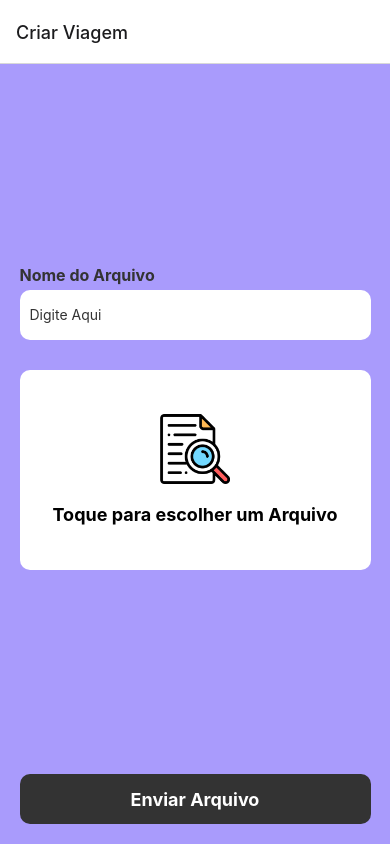
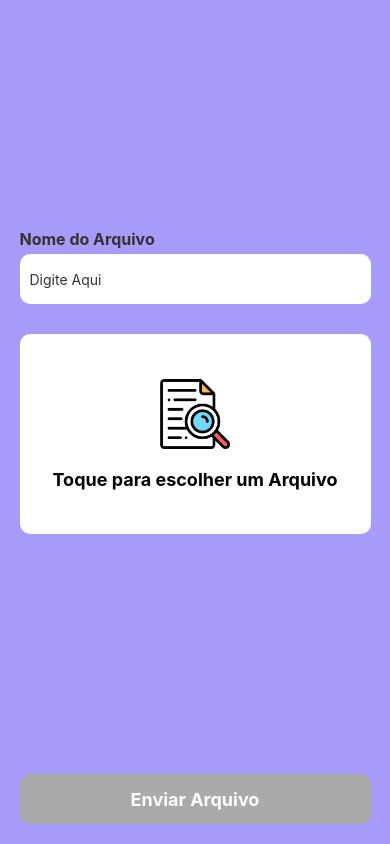
Before and after one commit to DS-2021-2-Feudo-Azul-Hortencia/Frontend, a React Native app: screen /UploadFiles in a window 390 px wide. Built offline with nearby package versions, Linux system fonts and the light colour scheme.

Commit message:
adicionando tela de upload de documentos

```diff
--- a/App.js
+++ b/App.js
@@ -12,13 +12,10 @@ export default function App() {
   return (
     <NavigationContainer>
       <Stack.Navigator>
-        {/* <Stack.Screen
-          name="Criar Viagem"
-          component={Login}
-        /> */}
         <Stack.Screen
-          name="Criar Viagem"
+          name="UploadFiles"
           component={UploadImages}
+          options={{ headerShown: false }}
         />
       </Stack.Navigator>
     </NavigationContainer>
--- a/package.json
+++ b/package.json
@@ -9,6 +9,7 @@
   "dependencies": {
     "@react-navigation/native": "^6.0.8",
     "@react-navigation/native-stack": "^6.5.0",
+    "axios": "^0.26.1",
     "expo": "~44.0.2",
     "expo-cli": "^5.3.0",
     "expo-splash-screen": "~0.14.1",
--- a/src/pages/UploadImages/index.js
+++ b/src/pages/UploadImages/index.js
@@ -1,4 +1,4 @@
-import React, {useState} from "react";
+import React, { useState } from "react";
 import {
   View,
   Image,
@@ -9,33 +9,27 @@ import {
   TouchableOpacity,
 } from "react-native";
 import { launchImageLibrary } from "react-native-image-picker";
+import axios from "axios";
 
 import DefaultImage from "../../assets/document_icon.png";
 import style from "./style";
 import styles from "./style";
 
-const SERVER_URL = "http://localhost:3002";
-// const SERVER_URL = 'https://680f-2804-d59-857f-5600-6d4-c4ff-fe29-56a4.ngrok.io';
-
 const createFormData = (photo, body = {}) => {
-  const data = new FormData();
+  let data = new FormData();
 
   const currentPhoto = photo.assets[0];
 
+  const nameFormat = `${body.name}.${currentPhoto.fileName.split(".")[1]}`;
+
   data.append("photo", {
-    name: currentPhoto.fileName,
+    name: nameFormat,
     type: currentPhoto.type,
     uri:
       Platform.OS === "ios"
         ? currentPhoto.uri.replace("file://", "")
         : currentPhoto.uri,
   });
-
-  data.append("name", body);
-
-  //   Object.keys(body).forEach((key) => {
-  //     data.append(key, body[key]);
-  //   });
 
   return data;
 };
@@ -52,35 +46,40 @@ const UploadImages = () => {
     });
   };
 
-  const handleUploadPhoto = () => {
-    const teste = createFormData(photo, { name });
-    console.log(teste);
-    // fetch(`${SERVER_URL}/api/upload`, {
-    //   method: "POST",
-    //   body: createFormData(photo, { name }),
-    // })
-    //   .then((response) => response.json())
-    //   .then((response) => {
-    //     console.log("response", response);
-    //   })
-    //   .catch((error) => {
-    //     console.log("error", error);
-    //   });
+  const handleUploadPhoto = async () => {
+    const formData = createFormData(photo, { name });
+
+    (async () => {
+      try {
+          let response = await new Promise(resolve => {
+            var xhr = new XMLHttpRequest();
+            xhr.open('POST', 'http://192.168.1.67:3003/file/upload');
+            xhr.onload = function(e) {
+              resolve(xhr.response);
+            };
+            xhr.onerror = function () {
+              resolve(undefined);
+              console.error("** An error occurred during the XMLHttpRequest");
+            };
+            xhr.send(formData);
+         })
+
+         if(response !== undefined) {
+          const {url, fileName } = JSON.parse(response);
+          await axios.post('http://192.168.1.67:3003/file/user', {
+            url,
+            fileName,
+            user: '625781c009dd7b412f1f9162'
+         });
+        }
+      } catch (error) {
+        console.log(error);
+      }
+
+   })()
   };
 
   return (
-    // <View style={{ flex: 1, alignItems: 'center', justifyContent: 'center' }}>
-    //   {photo && (
-    //     <>
-    //       <Image
-    //         source={{ uri: photo.assets[0].uri }}
-    //         style={{ width: 300, height: 300 }}
-    //       />
-    //       <Button title="Upload Photo" onPress={handleUploadPhoto} />
-    //     </>
-    //   )}
-    //   <Button title="Choose Photo" onPress={handleChoosePhoto} />
-    // </View>
     <View style={styles.container}>
       <View style={style.containerAction}>
         <View>
@@ -115,7 +114,8 @@ const UploadImages = () => {
         )}
       </View>
       <TouchableOpacity
-        style={style.uploadImage}
+        disabled={photo || name ? false : true}
+        style={photo && name ? style.uploadImage : style.uploadImageDisabled}
         onPress={() => handleUploadPhoto()}
       >
         <Text style={style.textUploadBtn}>Enviar Arquivo</Text>
--- a/src/pages/UploadImages/style.js
+++ b/src/pages/UploadImages/style.js
@@ -55,5 +55,13 @@ export default StyleSheet.create({
         fontSize: 18,
         color: '#FFF',
         fontWeight: '700',
+    },
+    uploadImageDisabled: {
+        justifyContent: 'center',
+        alignItems: 'center',
+        backgroundColor: '#aaa',
+        width: widthScreen * 0.9,
+        borderRadius: 10,
+        height: 50,
     }
 });
```
Also changed, not shown: 1 other file (tests, documents, lock files or other folders).
